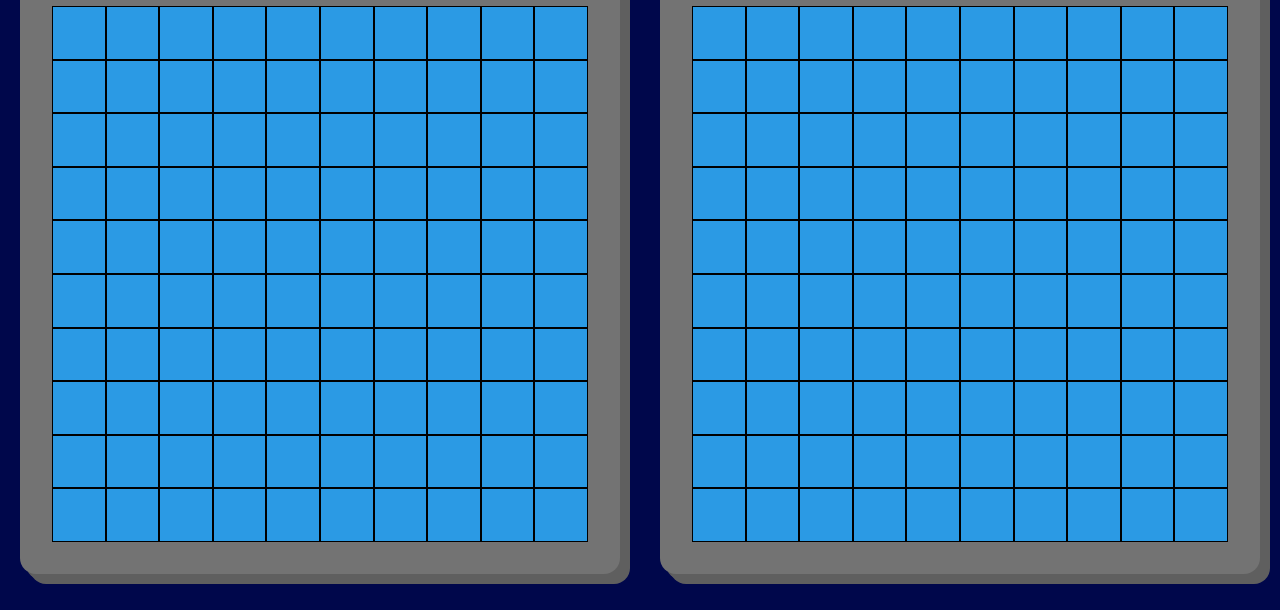
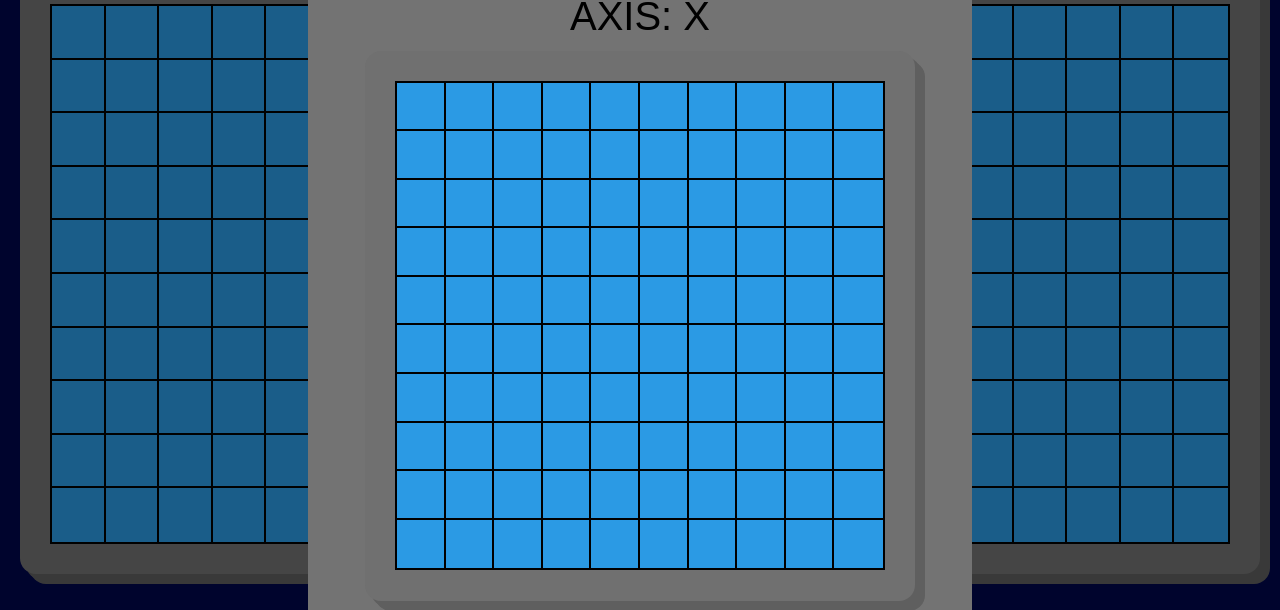
Before and after one commit to BabySparta/battleship, a website built with webpack: page dist/index.html in a window 1280 px wide. Shown: the part 146-756 px from the top of the page. Built offline with nearby package versions, Linux system fonts and the light colour scheme; files whose address does not match are found by name.

Commit message:
add ship assets and start modal for placing ships

```diff
--- a/src/genBoardsDOM.js
+++ b/src/genBoardsDOM.js
@@ -1,15 +1,22 @@
 function genBoards () {
     const boards = document.querySelectorAll('.board');
-
     boards.forEach((board) => {
-        for (let i = 0; i < 100; i++) {
-            const newCell = document.createElement('div');
-            newCell.classList.add('cell');
-            if (board.classList.contains('opponent')) newCell.classList.add('oppCell');
-            if (board.classList.contains('player')) newCell.classList.add('userCell');
-            board.appendChild(newCell);
-        }
+        for (let i = 0; i < 10; i++) {
+            let row = document.createElement('div');
+            for (let y = 0; y < 10; y++) {
+              let cell = document.createElement('div');
+                cell.classList.add('cell');
+                if (board.classList.contains('opponent')) cell.classList.add('oppCell');
+                if (board.classList.contains('player')) cell.classList.add('userCell');
+                cell.dataset.x = y;
+                cell.dataset.y = i;
+                row.appendChild(cell);
+            }
+            row.classList.add('row');
+            board.appendChild(row);
+          }
     })
 }
 
+
 export default genBoards;
```
Also changed, not shown: dist/index.html, dist/main.js, dist/resources/battleship.png (added), dist/resources/carrier.png (added), dist/resources/cruiser.png (added), dist/resources/destroyer.png (added), dist/resources/submarine.png (added), dist/styles.css.
